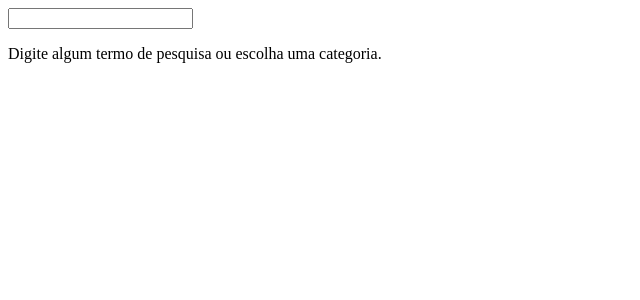
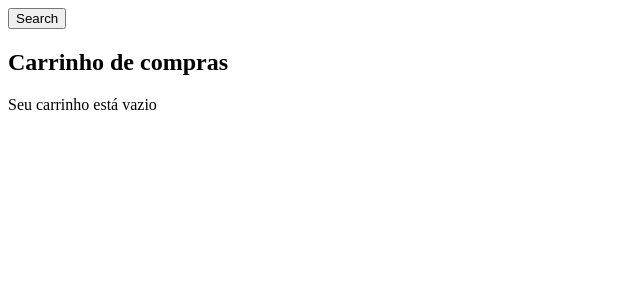
Before and after one commit to ThiagoDRangel/React, a React (Create React App) app in the folder Projetos/shopping-store/: page /shopping in a window 1280 px wide. Shown: the top 300 px of the page, without its empty margins (0-640 px from the left). Built offline with nearby package versions, Linux system fonts and the light colour scheme.

Commit message:
Create Components ShoppingCard and Button

```diff
--- a/Projetos/shopping-store/src/App.jsx
+++ b/Projetos/shopping-store/src/App.jsx
@@ -4,7 +4,9 @@ import ProductList from './pages/ProductList';
 class App extends Component {
   render() {
     return (
-      <ProductList />
+      <nav>
+        <ProductList />
+      </nav>
     );
   }
 }
--- /dev/null
+++ b/Projetos/shopping-store/src/components/Button.jsx
@@ -0,0 +1,21 @@
+import React, { Component } from 'react';
+import { Link } from 'react-router-dom';
+
+class Button extends Component {
+  render() {
+    return (
+      <Link
+        to="/shopping"
+        data-testid="shopping-cart-button"
+      >
+        <button
+          type="button"
+        >
+          Search
+        </button>
+      </Link>
+    );
+  }
+}
+
+export default Button;
--- a/Projetos/shopping-store/src/index.js
+++ b/Projetos/shopping-store/src/index.js
@@ -1,12 +1,12 @@
 import React from 'react';
 import ReactDOM from 'react-dom/client';
-import App from './App';
+import Router from './services/Router';
 import { BrowserRouter } from 'react-router-dom';
 
 const root = ReactDOM.createRoot(document.getElementById('root'));
 root.render(
   <BrowserRouter>
-    <App />
+    <Router />
   </BrowserRouter>
 
 );
--- a/Projetos/shopping-store/src/pages/ProductList.jsx
+++ b/Projetos/shopping-store/src/pages/ProductList.jsx
@@ -1,10 +1,12 @@
 import React, { Component } from 'react';
+import Button from '../components/Button';
 
 class ProductList extends Component {
   render() {
     return (
       <section>
         <input type="text" />
+        <Button />
         <p data-testid="home-initial-message">
           Digite algum termo de pesquisa ou escolha uma categoria.
         </p>
--- /dev/null
+++ b/Projetos/shopping-store/src/pages/ShoppingCard.jsx
@@ -0,0 +1,21 @@
+import React, { Component } from 'react';
+import Button from '../components/Button';
+
+class ShoppingCard extends Component {
+
+  render() {
+
+    return (
+      <section>
+        <Button />
+        <h2>Carrinho de compras</h2>
+        <span data-testid="shopping-cart-empty-message"
+        >
+          Seu carrinho está vazio
+        </span>
+      </section>
+    );
+  }
+}
+
+export default ShoppingCard;
--- /dev/null
+++ b/Projetos/shopping-store/src/services/Router.jsx
@@ -0,0 +1,25 @@
+import React, { Component } from 'react';
+import { BrowserRouter, Switch, Route } from 'react-router-dom';
+import ProductList from '../pages/ProductList';
+import ShoppingCard from '../pages/ShoppingCard';
+
+class Router extends Component {
+  render() {
+    return (
+      <BrowserRouter>
+        <Switch>
+          <Route
+            exact path="/"
+            component={ ProductList }
+          />
+          <Route
+            exact path="/shopping"
+            component={ ShoppingCard }
+          />
+        </Switch>
+      </BrowserRouter>
+    );
+  }
+}
+
+export default Router;
```
